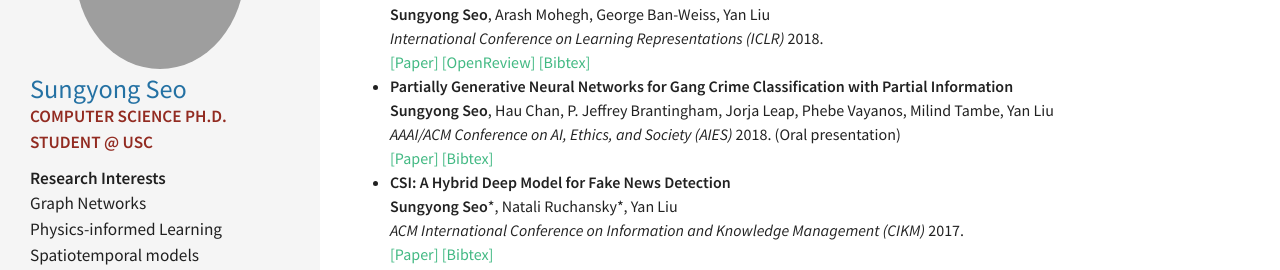
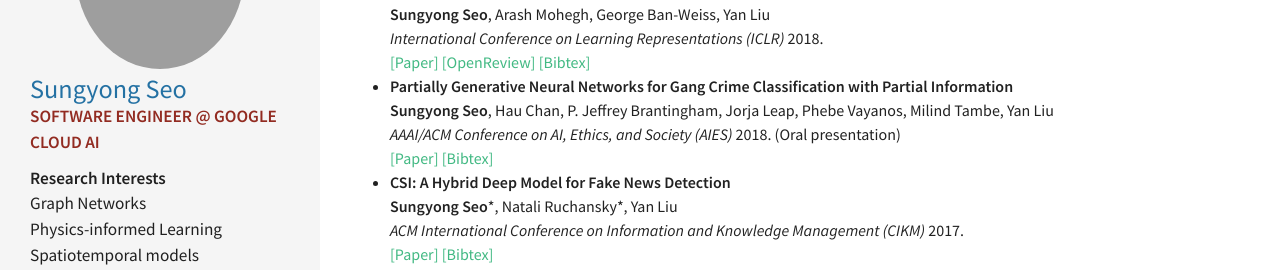
Before and after one commit to sungyongs/sungyongs.github.io, a Jekyll site: the page built from index.md, in a window 1280 px wide. Shown: the part 1582-1852 px from the top of the page. Built offline with Jekyll 4.4.1, drawn with Linux system fonts in a browser that asks for light colours.

Commit message:
Update _config.yml

```diff
--- a/_config.yml
+++ b/_config.yml
@@ -3,7 +3,7 @@
 # Site wide configuration
 ####################################
 #
-title: Sungyong Seo @ USC
+title: Sungyong Seo @ Google
 email:
 description: Personal page of Sungyong Seo
 url: # the base hostname & protocol for your site
@@ -35,7 +35,7 @@ kramdown:
 owner:
   name: Sungyong Seo
   avatar: sungyong-linkedin.jpg
-  job: "Computer Science Ph.D. student @ USC"
+  job: "Software Engineer @ Google Cloud AI"
   bio: "<b>Research Interests</b> <br> Graph Networks <br>Physics-informed Learning<br> Spatiotemporal models"
   email: #
   disqus-shortname:
```
